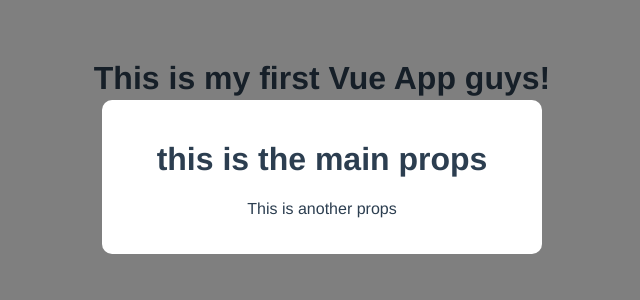
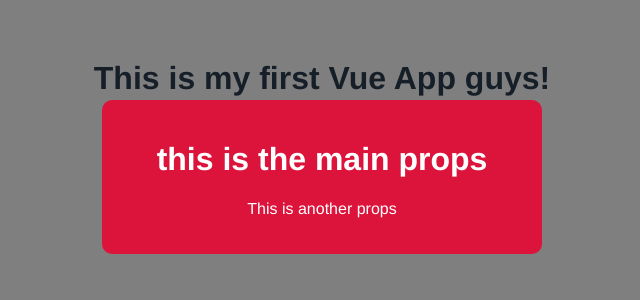
Before and after one commit to BitMavrick/Vue-Journey, a Vue app: page / in a window 1280 px wide. Shown: the top 300 px of the page, without its empty margins (318-958 px from the left). Built offline with nearby package versions, Linux system fonts and the light colour scheme.

Commit message:
create customizable modal components

```diff
--- a/src/App.vue
+++ b/src/App.vue
@@ -1,6 +1,6 @@
 <template>
   <h1>{{ title }}</h1>
-  <Modal :header="props1" :text="props2" />
+  <Modal :header="props1" :text="props2" :theme="theme" />
 </template>
 
 <script>
@@ -16,6 +16,7 @@ export default {
       title: "This is my first Vue App guys!",
       props1: "this is the main props",
       props2: "This is another props",
+      theme: "sale",
     };
   },
   methods: {
--- a/src/components/Modal.vue
+++ b/src/components/Modal.vue
@@ -1,6 +1,6 @@
 <template>
   <div class="backdrop">
-    <div class="modal">
+    <div class="modal" :class="{ sale: theme === 'sale' }">
       <h1>{{ header }}</h1>
       <p>{{ text }}</p>
     </div>
@@ -9,7 +9,7 @@
 
 <script>
 export default {
-  props: ["header", "text"],
+  props: ["header", "text", "theme"],
 };
 </script>
 
@@ -30,4 +30,13 @@ export default {
   height: 100%;
   background: rgba(0, 0, 0, 0.5);
 }
+
+.modal.sale {
+  background: crimson;
+  color: white;
+}
+
+.modal.sale h1 {
+  color: white;
+}
 </style>
```
